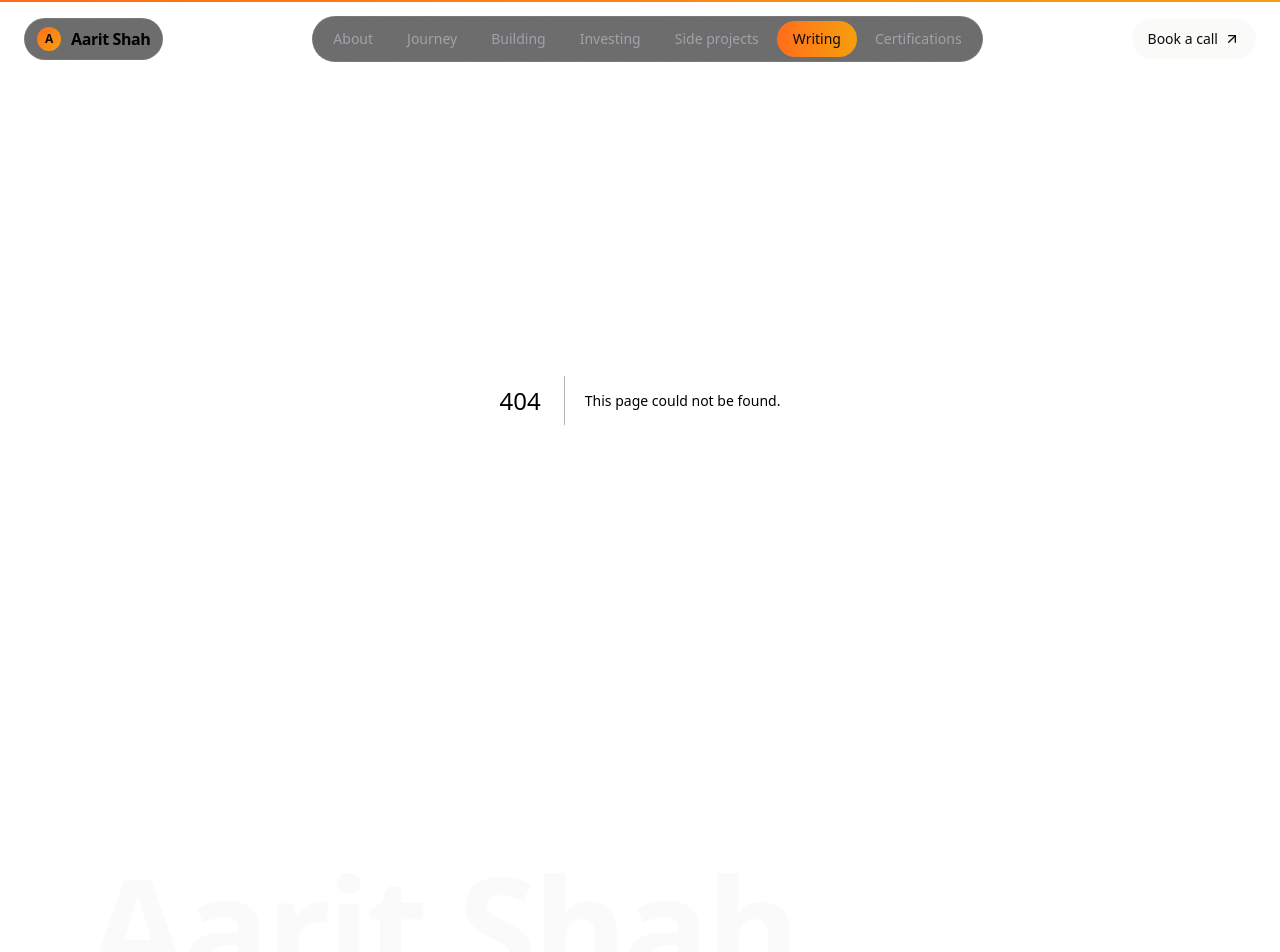
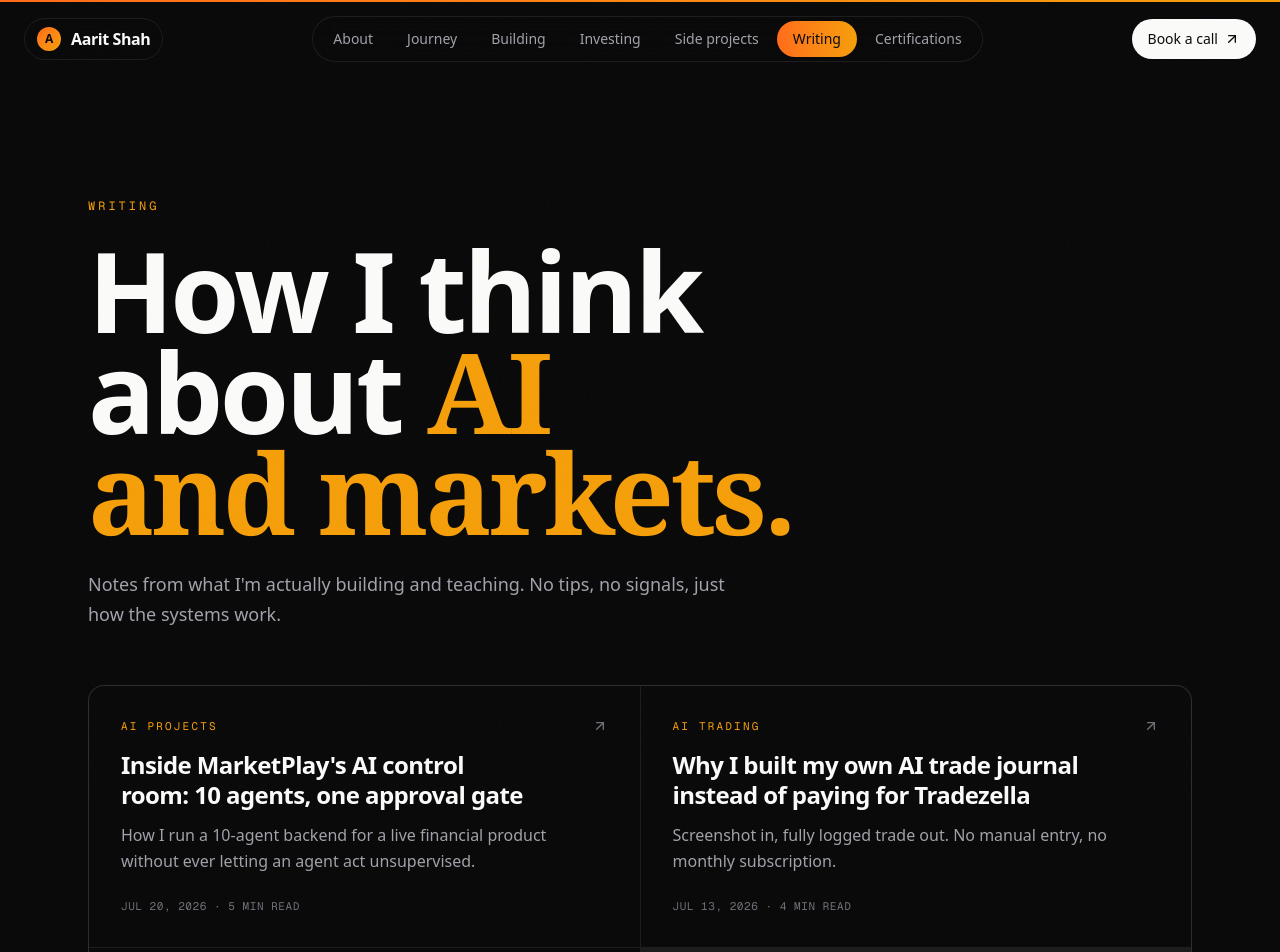
Before and after one commit to Aary992/aarit-portfolio, a Next.js app: page /writing in a window 1280 px wide. Before the commit this address had no page. Shown: the top 952 px of the page. Built offline with nearby package versions, Linux system fonts and the light colour scheme; a web font is replaced by a local one.

Commit message:
auto-save 2026-07-20 00:07:22

```diff
--- /dev/null
+++ b/src/app/writing/page.tsx
@@ -0,0 +1,62 @@
+import type { Metadata } from "next";
+import Link from "next/link";
+import { ArrowUpRight } from "lucide-react";
+import { PageHeader } from "@/components/ui/page-header";
+import { Reveal } from "@/components/ui/reveal";
+import { posts } from "@/lib/data";
+
+export const metadata: Metadata = {
+  title: "Writing",
+  description:
+    "Aarit Shah writes on AI projects, AI trading and the daily webinars he runs teaching AI, markets and trading to a 1,500-person community.",
+  alternates: { canonical: "/writing" },
+};
+
+export default function WritingPage() {
+  return (
+    <>
+      <PageHeader
+        eyebrow="Writing"
+        title={
+          <>
+            How I think about{" "}
+            <span className="font-serif text-amber">AI and markets.</span>
+          </>
+        }
+        intro="Notes from what I'm actually building and teaching. No tips, no signals, just how the systems work."
+      />
+
+      <section className="mx-auto max-w-6xl px-6 pb-28">
+        <div className="grid gap-px overflow-hidden rounded-2xl border border-edge bg-edge sm:grid-cols-2">
+          {posts.map((p, i) => (
+            <Reveal key={p.slug} delay={(i % 2) * 0.05}>
+              <Link
+                href={`/writing/${p.slug}`}
+                className="group flex h-full flex-col bg-night p-8"
+              >
+                <div className="flex items-start justify-between gap-3">
+                  <span className="font-mono text-[11px] uppercase tracking-[0.2em] text-amber">
+                    {p.category}
+                  </span>
+                  <ArrowUpRight className="h-4 w-4 shrink-0 text-faint transition-all duration-200 group-hover:-translate-y-0.5 group-hover:translate-x-0.5 group-hover:text-amber" />
+                </div>
+                <h2 className="mt-4 font-display text-2xl font-bold leading-tight tracking-tight">
+                  {p.title}
+                </h2>
+                <p className="mt-3 leading-relaxed text-muted">{p.dek}</p>
+                <span className="mt-6 font-mono text-[11px] uppercase tracking-wider text-faint">
+                  {new Date(p.date).toLocaleDateString("en-US", {
+                    month: "short",
+                    day: "numeric",
+                    year: "numeric",
+                  })}{" "}
+                  · {p.readTime}
+                </span>
+              </Link>
+            </Reveal>
+          ))}
+        </div>
+      </section>
+    </>
+  );
+}
```
